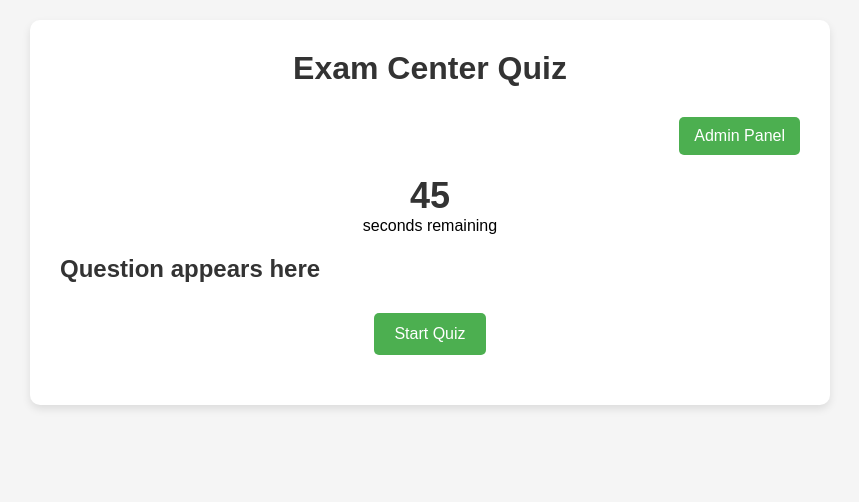
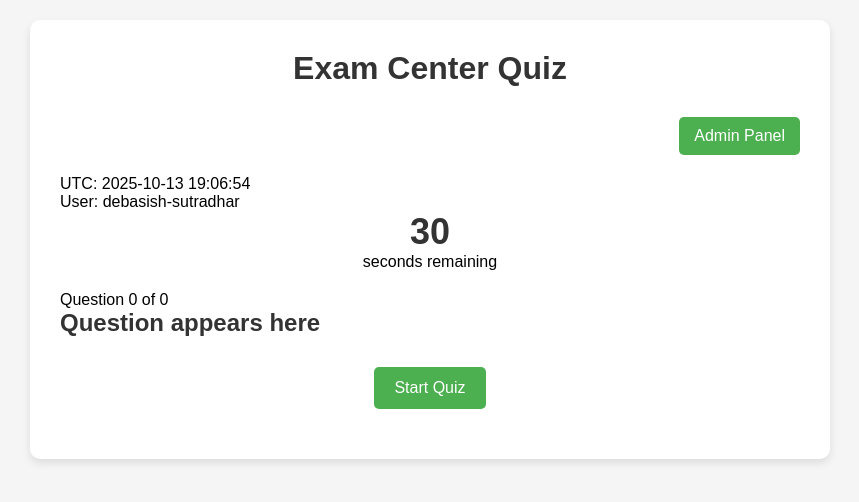
Before and after one commit to debasish-sutradhar/exam-center-quiz, a plain HTML site: page index.html in a window 1280 px wide. Shown: the whole page, without its empty margins (210-1069 px from the left). Drawn offline with Linux system fonts and the light colour scheme.

Commit message:
Add quiz info and update timer in index.html

```diff
--- a/index.html
+++ b/index.html
@@ -14,13 +14,19 @@
             <a href="admin.html" class="nav-button">Admin Panel</a>
         </div>
 
+        <div id="quiz-info">
+            <div id="timestamp" class="timestamp">UTC: 2023-01-01 00:00:00</div>
+            <div id="user-info" class="user-info">User: debasish-sutradhar</div>
+        </div>
+
         <div id="quiz-container">
             <div id="timer-container">
-                <div id="timer">45</div>
+                <div id="timer">30</div>
                 <div id="timer-text">seconds remaining</div>
             </div>
 
             <div id="question-container">
+                <div id="question-progress" class="progress-text">Question 0 of 0</div>
                 <h2 id="question-text">Question appears here</h2>
                 <div id="options-container">
                     <!-- Options will be dynamically inserted here -->
```
